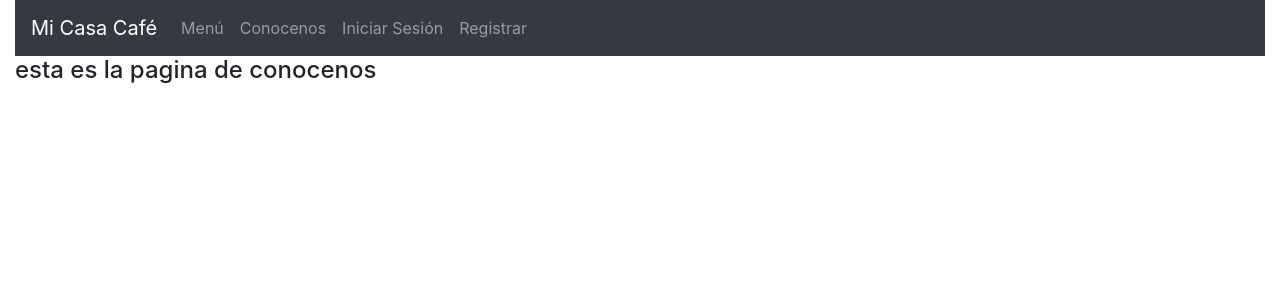
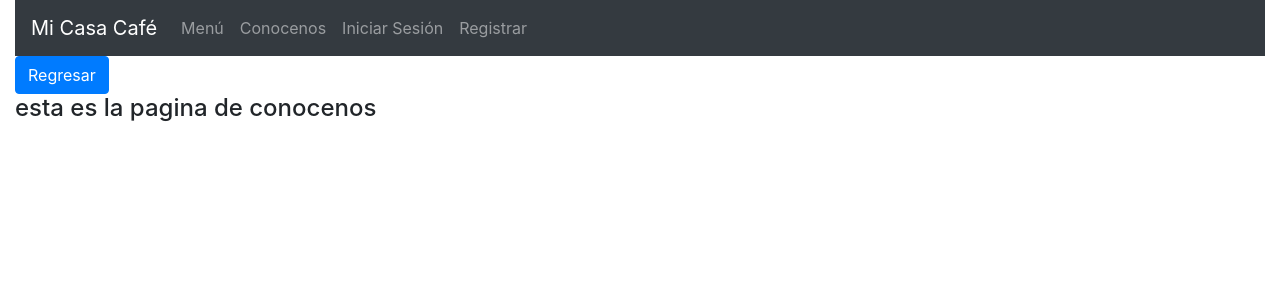
Before and after one commit to Alf0ns018/Mi_Cafe, a React (Create React App) app: page /conocenos in a window 1280 px wide. Shown: the top 300 px of the page. Built offline with nearby package versions, Linux system fonts and the light colour scheme.

Commit message:
Se agregaron los botones de regreso para Menú y Conocenos

```diff
--- a/src/pages/Conocenos.js
+++ b/src/pages/Conocenos.js
@@ -1,13 +1,12 @@
 import React, { Component } from 'react';
+import { Link } from 'react-router-dom';
 
 class Conocenos extends Component {
     render() {
         return (
             <div>
-
+                <Link className="btn btn-primary" to="/" role="button">Regresar</Link>
                 <h4>esta es la pagina de conocenos</h4>
-
-
 
             </div>
         )
--- a/src/pages/Menu.js
+++ b/src/pages/Menu.js
@@ -1,11 +1,15 @@
 import React, { Component } from 'react';
+import { Link } from 'react-router-dom';
 
 class Menu extends Component {
     render() {
         return (
             <div>
+                <Link className="btn btn-primary" to="/" role="button">Regresar</Link>
 
-                <h4>esta es la pagina de Menú</h4>
+                <h4>
+                    Pagina de Menú
+                </h4>
 
             </div>
         )
```
